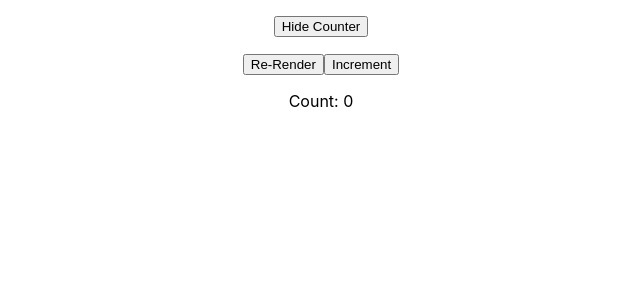
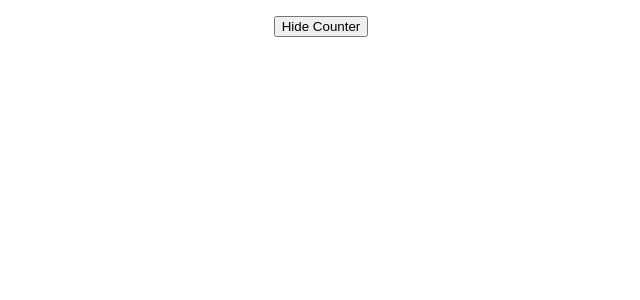
Before and after one commit to Ahtisham92/Learning, a React (Create React App) app: page / in a window 1280 px wide. Shown: the top 300 px of the page, without its empty margins (319-959 px from the left). Built offline with nearby package versions, Linux system fonts and the light colour scheme.

Commit message:
change the boolean state

```diff
--- a/src/App.js
+++ b/src/App.js
@@ -3,13 +3,13 @@ import Counter from "./component/Counter";
 import './App.css'
 
 function App() {
-  const [show, setShow] = useState(true)
+  const [show, setShow] = useState(false)
 
   return (
     <div className="App">
       <button onClick={() => setShow(!show)}
         style={{margin: '1rem 0'}}
-      > { show ? 'Hide' : 'Show'} Counter</button>
+      > { !show ? 'Hide' : 'Show'} Counter</button>
       { show && <Counter />}
     </div>
   );
```
